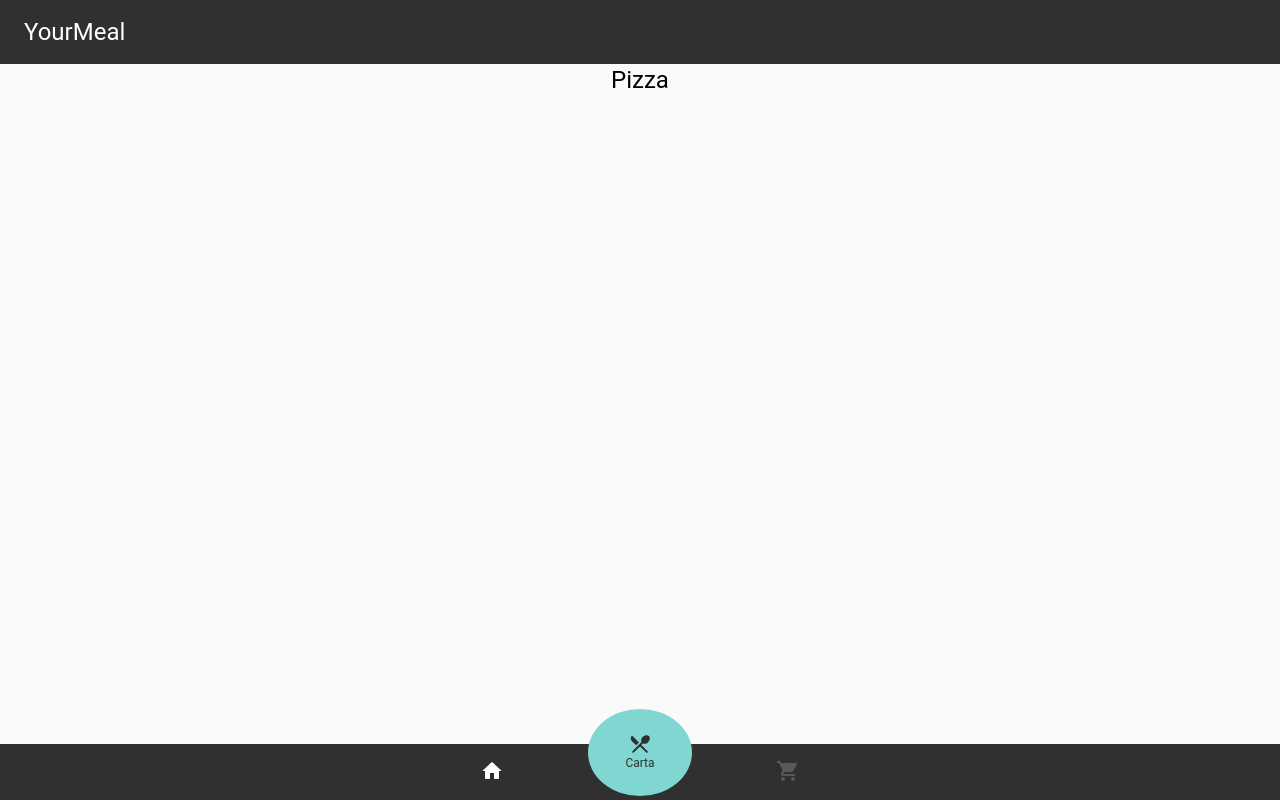
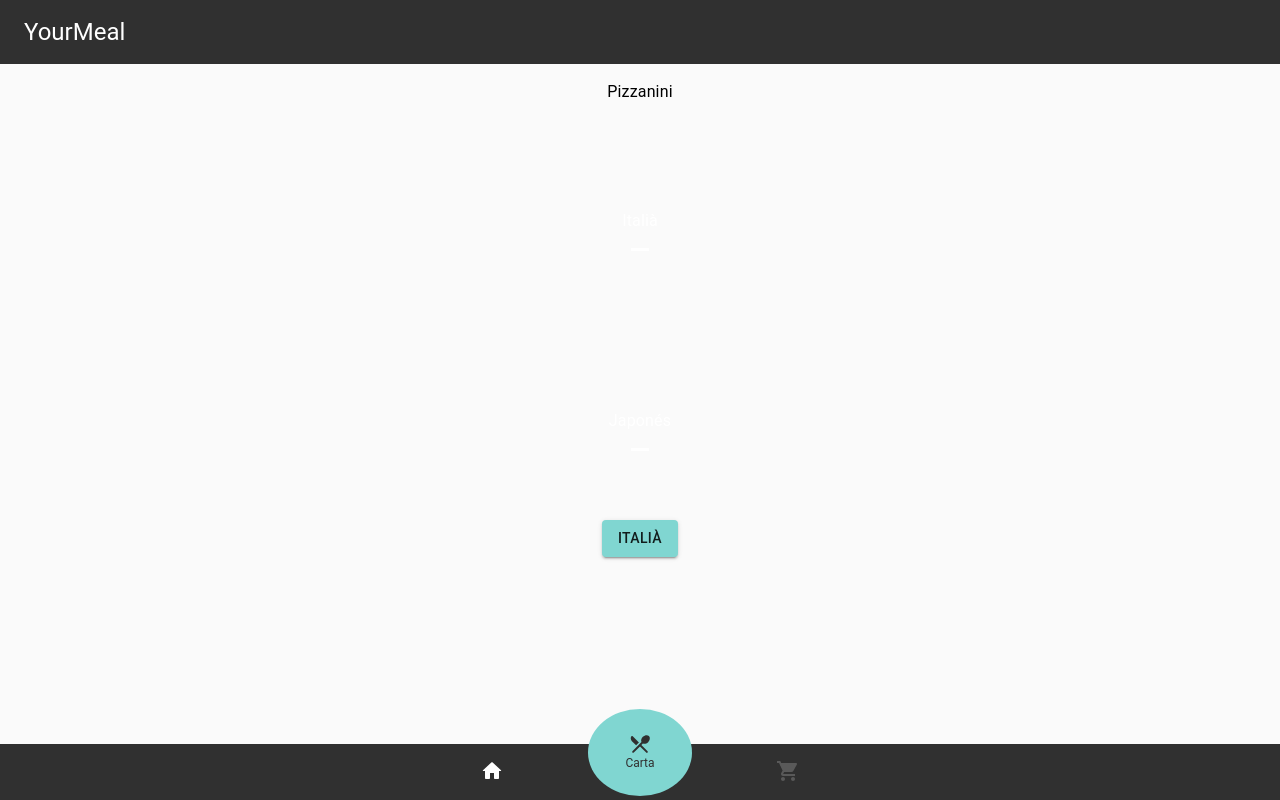
Before and after one commit to carlesonielfa/foodworld, a React (Create React App) app: page /fhc6/carta in a window 1280 px wide. Built offline with nearby package versions, Linux system fonts and the light colour scheme.

Commit message:
Carta half way

```diff
--- a/package.json
+++ b/package.json
@@ -11,6 +11,7 @@
     "material-ui": "^0.20.2",
     "react": "^16.13.1",
     "react-dom": "^16.13.1",
+    "react-native": "^0.62.0",
     "react-router-dom": "^5.1.2",
     "react-scripts": "3.4.1"
   },
--- a/src/App.js
+++ b/src/App.js
@@ -1,38 +1,39 @@
-import React from 'react';
-import './App.css';
-import logo from './logo.svg';
-import {AppBar,Toolbar,Container,Typography} from '@material-ui/core';
-import { makeStyles, createMuiTheme} from '@material-ui/core/styles';
-import { ThemeProvider } from '@material-ui/styles';
-import './App.css';
-import { Switch, Route, BrowserRouter } from 'react-router-dom'
-import Carta from "./Carta"
-import Inici from "./Inici"
-import Cistella from "./Cistella"
-import Navegacio from "./Navegacio"
+import React from "react";
+import "./App.css";
+import logo from "./logo.svg";
+import { AppBar, Toolbar, Container, Typography } from "@material-ui/core";
+import { makeStyles, createMuiTheme } from "@material-ui/core/styles";
+import { ThemeProvider } from "@material-ui/styles";
+import "./App.css";
+import { Switch, Route, BrowserRouter } from "react-router-dom";
+import Carta from "./Carta";
+import Inici from "./Inici";
+import Cistella from "./Cistella";
+import Navegacio from "./Navegacio";
+import Italia from "./Italia";
 
 //TEMA DE LA APP
 const darkTheme = createMuiTheme({
   palette: {
     primary: {
-      main: '#80d6d1'
+      main: "#80d6d1"
     },
     secondary: {
-      main: '#303030'
+      main: "#303030"
     },
     background: {
-      paper: '#e5e5e5',
-      default: '#e5e5e5'
+      paper: "#e5e5e5",
+      default: "#e5e5e5"
     }
-  },
+  }
 });
 
 const useStyles = makeStyles(theme => ({
   content: {
     backgroundColor: theme.palette.background.default,
-    minHeight: '90vh'
+    minHeight: "90vh"
   }
-}))
+}));
 
 //Estils navegacio
 const buttonCartaStyles = makeStyles(theme => ({
@@ -41,50 +42,45 @@ const buttonCartaStyles = makeStyles(theme => ({
     color: theme.palette.secondary.main,
     "&$selected": {
       backgroundColor: theme.palette.primary.light,
-      color: theme.palette.secondary.main,
+      color: theme.palette.secondary.main
     },
     backgroundColor: theme.palette.primary.main,
-    borderRadius:"50%",
+    borderRadius: "50%",
     top: "-35px",
     maxWidth: "0",
     height: "130%"
-
   },
-  selected:{}
-}))
+  selected: {}
+}));
 const buttonStyles = makeStyles(theme => ({
   //style pels altres botons
   root: {
     color: theme.palette.secondary.light,
     "&$selected": {
-      color: "white",
+      color: "white"
+    }
   },
-  },
-  selected:{}
-}))
+  selected: {}
+}));
 const bottomNavStyles = makeStyles(theme => ({
   //style per la navigation
   root: {
-    width: '100%',
-    position: 'fixed',
+    width: "100%",
+    position: "fixed",
     bottom: 0,
     backgroundColor: theme.palette.secondary.main
-  },
-
-}))
-
-
+  }
+}));
 
 function App() {
   const classes = useStyles();
 
   return (
-
     <ThemeProvider theme={darkTheme}>
       <div>
         <AppBar position="static" color="secondary">
           <Toolbar>
-              <Typography align='left' variant="h5" className={classes.title}>
+            <Typography align="left" variant="h5" className={classes.title}>
               YourMeal
             </Typography>
           </Toolbar>
@@ -94,18 +90,24 @@ function App() {
       <BrowserRouter>
         <Container className={classes.content}>
           <Switch>
-              <Route path="/fhc6/" exact><Inici/></Route>
-              <Route path="/fhc6/carta"><Carta/></Route>
-              <Route path="/fhc6/cistella"><Cistella/></Route>
+            <Route path="/fhc6/" exact>
+              <Inici />
+            </Route>
+            <Route path="/fhc6/carta">
+              <Carta />
+            </Route>
+            <Route path="/fhc6/cistella">
+              <Cistella />
+            </Route>
+            <Route path="/fhc6/italia">
+              <Italia />
+            </Route>
           </Switch>
         </Container>
 
-
-
-          <Navegacio/>
+        <Navegacio />
       </BrowserRouter>
     </ThemeProvider>
-
   );
 }
 
--- a/src/Carta.js
+++ b/src/Carta.js
@@ -1,11 +1,145 @@
-import React from 'react';
-import Typography from '@material-ui/core/Typography';
+import React from "react";
 
+import {
+  makeStyles,
+  ButtonBase,
+  Container,
+  CardActionArea,
+  CardContent
+} from "@material-ui/core";
+import { CardMedia } from "material-ui";
 
-export default function Carta(){
-    return(
-        <Typography align="center" variant="h5">
-            Pizza
-        </Typography>
-    );
+import Typography from "@material-ui/core/Typography";
+import Button from "@material-ui/core/Button";
+import { Link, Switch, Route, BrowserRouter } from "react-router-dom";
+
+import Italia from "./Italia";
+
+import pizza from "./assets/pizza.png";
+
+// LINK PER PODER ENTENDRE AIXÔ:
+// https://material-ui.com/components/buttons/
+
+const images = [
+  {
+    url: "./assets/pizza.png",
+    title: "Italià"
+  },
+  {
+    url: "./assets/pizza.png",
+    title: "Japonés"
+  }
+];
+
+const buttonItemMenu = makeStyles(theme => ({
+  root: {},
+  image: {
+    height: 200
+  },
+  imageButton: {
+    position: "absolute",
+    left: 0,
+    right: 0,
+    top: 0,
+    bottom: 0,
+    display: "flex",
+    alignItems: "center",
+    justifyContent: "center",
+    color: theme.palette.common.white
+  },
+  imageSrc: {
+    position: "absolute",
+    left: 0,
+    right: 0,
+    top: 0,
+    bottom: 0,
+    backgroundSize: "cover",
+    backgroundPosition: "center 40%"
+  },
+  imageBackdrop: {
+    position: "absolute",
+    left: 0,
+    right: 0,
+    top: 0,
+    bottom: 0,
+    backgroundColor: theme.palette.common.black,
+    opacity: 0.4,
+    transition: theme.transitions.create("opacity")
+  },
+  imageTitle: {
+    position: "relative",
+    padding: `${theme.spacing(2)}px ${theme.spacing(4)}px ${theme.spacing(1) +
+      6}px`
+  },
+  imageMarked: {
+    height: 3,
+    width: 18,
+    backgroundColor: theme.palette.common.white,
+    position: "absolute",
+    bottom: -2,
+    left: "calc(50% - 9px)",
+    transition: theme.transitions.create("opacity")
+  },
+  media: {
+    height: 140
+  }
+}));
+
+export default function Carta() {
+  const classes = buttonItemMenu();
+
+  // TODO: El final queda tallat
+  // TODO: No puc afegir la imatge
+  // <CardMedia className={classes.media} image="./assets/pizza.png" />
+  return (
+    <div align="center">
+      <CardActionArea>
+        <CardContent>
+          <Typography>Pizzanini</Typography>
+        </CardContent>
+      </CardActionArea>
+
+      <div className={classes.root}>
+        {images.map(image => (
+          <div>
+            <ButtonBase
+              className={classes.image}
+              focusVisibleClassName={classes.focusVisible}
+              style={{
+                width: image.width
+              }}
+            >
+              <span
+                className={classes.imageSrc}
+                style={{
+                  backgroundImage: `url(${image.url})`
+                }}
+              />
+              <span className={classes.imageBackdrop} />
+              <span className={classes.imageButton}>
+                <Typography
+                  component="span"
+                  variant="subtitle1"
+                  color="inherit"
+                  className={classes.imageTitle}
+                >
+                  {image.title}
+                  <span className={classes.imageMarked} />
+                </Typography>
+              </span>
+            </ButtonBase>
+          </div>
+        ))}
+      </div>
+
+      <Button
+        variant="contained"
+        color="primary"
+        component={Link}
+        to="/fhc6/italia"
+      >
+        Italià
+      </Button>
+    </div>
+  );
 }
--- a/src/Cistella.js
+++ b/src/Cistella.js
@@ -1,11 +1,14 @@
-import React from 'react';
-import Typography from '@material-ui/core/Typography';
+import React from "react";
+import Typography from "@material-ui/core/Typography";
 
+import pizza from "./assets/pizza.png";
 
-export default function Cistella(){
-    return(
-        <Typography align="center" variant="h5">
-            Cistella
-        </Typography>
-    );
+export default function Cistella() {
+  return (
+    <div>
+      <Typography align="center" variant="h5">
+        Cistella
+      </Typography>
+    </div>
+  );
 }
--- /dev/null
+++ b/src/Italia.js
@@ -0,0 +1,18 @@
+import React from "react";
+import Typography from "@material-ui/core/Typography";
+
+import pizza from "./assets/pizza.png";
+
+export default function Italia() {
+  return (
+    <div>
+        <Typography align="center" variant="h5">
+            Italia
+        </Typography>
+
+        <img src={pizza}>
+
+        </img>
+    </div>
+  );
+}
--- a/src/Navegacio.js
+++ b/src/Navegacio.js
@@ -1,9 +1,15 @@
-import React, { Component } from 'react';
-import { makeStyles } from '@material-ui/core/styles';
-import BottomNavigation from '@material-ui/core/BottomNavigation';
-import BottomNavigationAction from '@material-ui/core/BottomNavigationAction';
-import {ShoppingCart, HomeRounded, RestaurantMenuRounded} from '@material-ui/icons/'
-import {Link} from "react-router-dom"
+import React, { Component } from "react";
+import { makeStyles } from "@material-ui/core/styles";
+import BottomNavigation from "@material-ui/core/BottomNavigation";
+import BottomNavigationAction from "@material-ui/core/BottomNavigationAction";
+
+import { Link } from "react-router-dom";
+
+import {
+  ShoppingCart,
+  HomeRounded,
+  RestaurantMenuRounded
+} from "@material-ui/icons/";
 
 const buttonCartaStyles = makeStyles(theme => ({
   //style pel boto carta
@@ -13,7 +19,7 @@ const buttonCartaStyles = makeStyles(theme => ({
     color: theme.palette.secondary.main,
     "&$selected": {
       backgroundColor: theme.palette.primary.light,
-			color: theme.palette.secondary.main,
+      color: theme.palette.secondary.main
     },
     backgroundColor: theme.palette.primary.main,
     borderRadius: "50%",
@@ -22,29 +28,28 @@ const buttonCartaStyles = makeStyles(theme => ({
     height: "130%"
   },
   selected: {}
-}))
+}));
 
 const buttonStyles = makeStyles(theme => ({
   //style pels altres botons
   root: {
     color: theme.palette.secondary.light,
     "&$selected": {
-			color: "white",
-		},
+      color: "white"
+    }
   },
   selected: {}
-}))
+}));
 
 const bottomNavStyles = makeStyles(theme => ({
   //style per la navigation
   root: {
-		width: '100%',
-		position: 'fixed',
+    width: "100%",
+    position: "fixed",
     bottom: 0,
     backgroundColor: theme.palette.secondary.main
-	},
-}))
-
+  }
+}));
 
 export default function Navegacio() {
   const cartaClasses = buttonCartaStyles();
@@ -55,13 +60,31 @@ export default function Navegacio() {
   return (
     <BottomNavigation
       value={value}
-        onChange={(event, newValue) => {setValue(newValue);}}
+      onChange={(event, newValue) => {
+        setValue(newValue);
+      }}
       showLabels
       className={navClasses.root}
     >
-        <BottomNavigationAction classes = {buttonClasses} icon ={<HomeRounded/>} component={Link} to="/fhc6/"/>
-        <BottomNavigationAction classes={cartaClasses} label = "Carta" icon ={<RestaurantMenuRounded /> } component={Link} to="/fhc6/carta"/>
-        <BottomNavigationAction classes = {buttonClasses} icon ={<ShoppingCart/>} component={Link} to="/fhc6/cistella"/>
+      <BottomNavigationAction
+        classes={buttonClasses}
+        icon={<HomeRounded />}
+        component={Link}
+        to="/fhc6/"
+      />
+      <BottomNavigationAction
+        classes={cartaClasses}
+        label="Carta"
+        icon={<RestaurantMenuRounded />}
+        component={Link}
+        to="/fhc6/carta"
+      />
+      <BottomNavigationAction
+        classes={buttonClasses}
+        icon={<ShoppingCart />}
+        component={Link}
+        to="/fhc6/cistella"
+      />
     </BottomNavigation>
   );
 }
```
Also changed, not shown: src/assets/pizza.png (added), 1 other file (tests, documents, lock files or other folders). Lines whose indentation alone changed are shown as unchanged.
